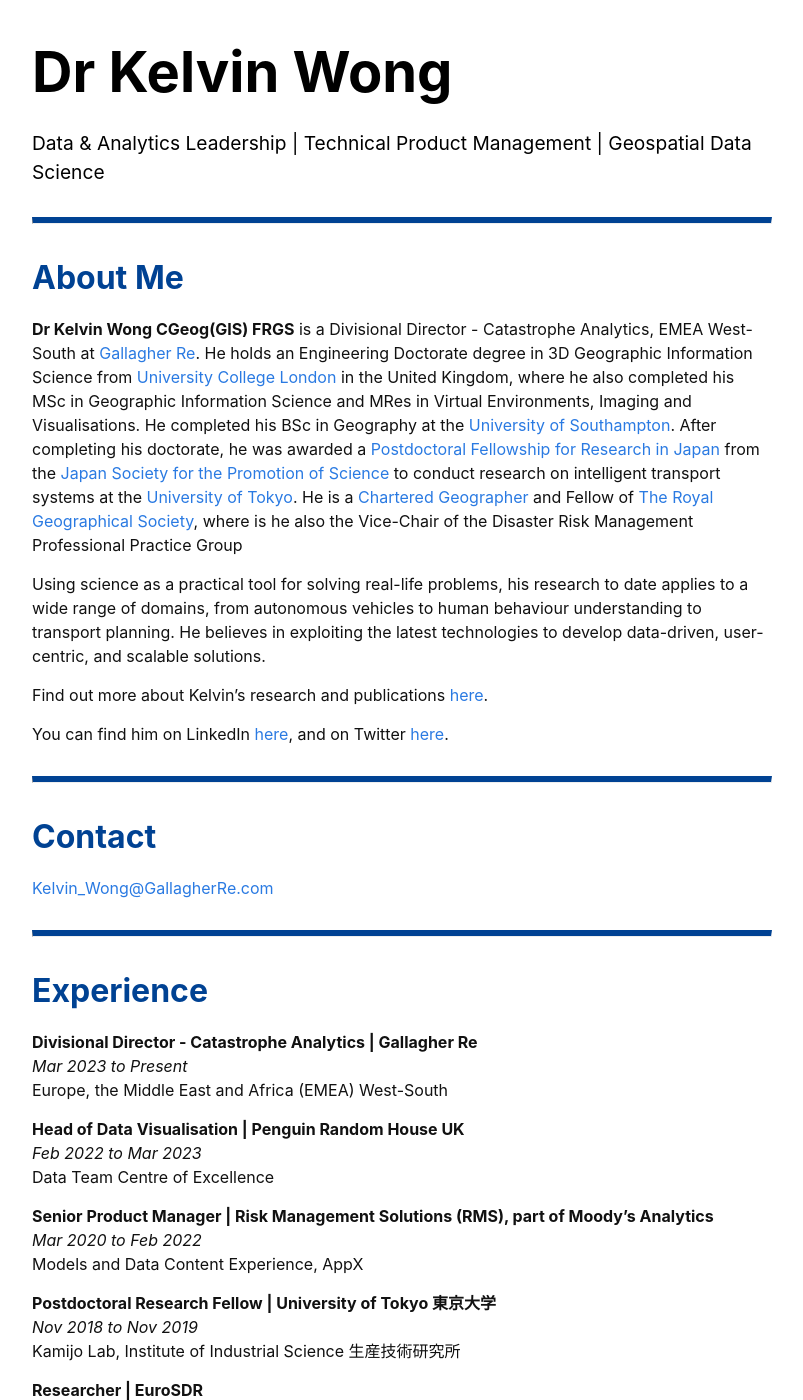
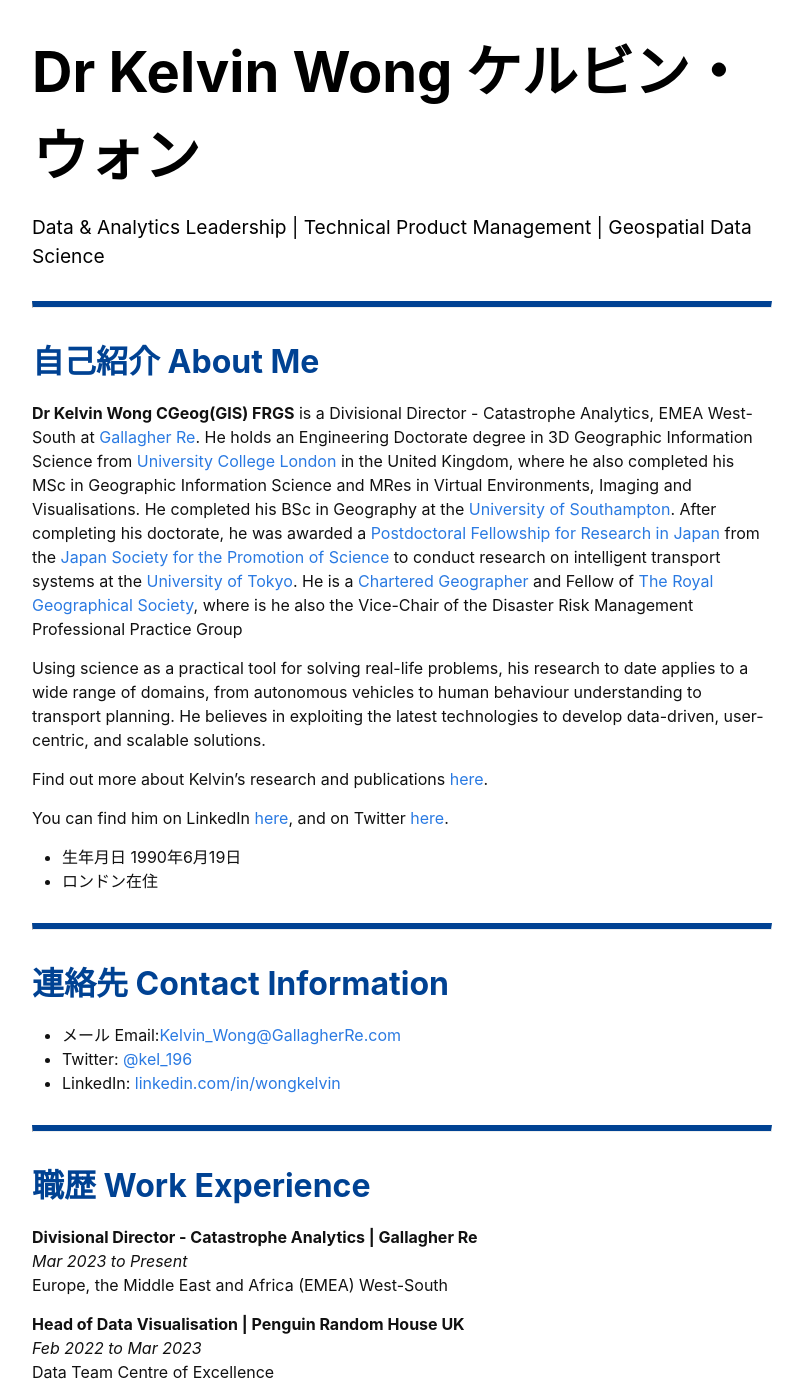
Before and after one commit to kel196/kel196.github.io, a Jekyll site: the page built from index.md, in a window 1280 px wide and 1400 px high. Shown: the whole window, without its empty margins (238-1041 px from the left). Built offline with Jekyll 4.4.1, drawn with Linux system fonts in a browser that asks for light colours; our own code applies the rules of GitHub Pages for plain Markdown files; some of the changed text lies outside the part shown.

Commit message:
Japanese text update

```diff
--- a/index.md
+++ b/index.md
@@ -1,10 +1,8 @@
-# Dr Kelvin Wong
-
+# Dr Kelvin Wong ケルビン・ウォン
 #### Data & Analytics Leadership | Technical Product Management | Geospatial Data Science
-
 ---
 
-## About Me
+## 自己紹介 About Me
 **Dr Kelvin Wong CGeog(GIS) FRGS** is a Divisional Director - Catastrophe Analytics, EMEA West-South at [Gallagher Re](https://www.ajg.com/gallagherre/). He holds an Engineering Doctorate degree in 3D Geographic Information Science from [University College London](https://www.ucl.ac.uk/) in the United Kingdom, where he also completed his MSc in Geographic Information Science and MRes in Virtual Environments, Imaging and Visualisations. He completed his BSc in Geography at the [University of Southampton](https://www.southampton.ac.uk/). After completing his doctorate, he was awarded a [Postdoctoral Fellowship for Research in Japan](https://www.jsps.go.jp/english/e-fellow/) from the [Japan Society for the Promotion of Science](https://www.jsps.go.jp/english/) to conduct research on intelligent transport systems at the [University of Tokyo](https://www.u-tokyo.ac.jp/en/). He is a [Chartered Geographer](https://www.rgs.org/professionals/chartered-geographer/) and Fellow of [The Royal Geographical Society](https://www.rgs.org/), where is he also the Vice-Chair of the Disaster Risk Management Professional Practice Group
 
 Using science as a practical tool for solving real-life problems, his research to date applies to a wide range of domains, from autonomous vehicles to human behaviour understanding to transport planning. He believes in exploiting the latest technologies to develop data-driven, user-centric, and scalable solutions.
@@ -13,12 +11,17 @@ Find out more about Kelvin's research and publications [here](#peer-reviewed-pub
 
 You can find him on LinkedIn [here](https://www.linkedin.com/in/wongkelvin), and on Twitter [here](https://twitter.com/kel_196).
 
----
-## Contact
-[Kelvin_Wong@GallagherRe.com](mailto:Kelvin_Wong@GallagherRe.com)
+- 生年月日 1990年6月19日
+- ロンドン在住
 
 ---
-## Experience
+## 連絡先 Contact Information
+- メール Email:[Kelvin_Wong@GallagherRe.com](mailto:Kelvin_Wong@GallagherRe.com)
+- Twitter: [@kel_196](https://www.linkedin.com/in/wongkelvin)
+- LinkedIn: [linkedin.com/in/wongkelvin](https://www.linkedin.com/in/wongkelvin)
+
+---
+## 職歴 Work Experience
 **Divisional Director - Catastrophe Analytics | Gallagher Re**<br />
 *Mar 2023 to Present*<br />
 Europe, the Middle East and Africa (EMEA) West-South<br />
@@ -60,7 +63,7 @@ Economic Value of 3D Geographic Information<br />
 Development, Transport and Infrastructure
 
 ---
-## Education
+## 学歴 Education
 **Engineering Doctorate | University College London, UK**<br />
 *Sep 2014 to Apr 2018*<br />
 3D Geographic Information Science, Department of Computer Science. In collaboration with Ordnance Survey.<br />
@@ -80,6 +83,10 @@ Department of Geography<br />
 **Bachelor of Science | University of Southampton, UK**<br />
 *Sep 2008 to Jul 2011*<br />
 2:1. Geography, Department of Geography<br />
+
+---
+## 経験・知識概要 Skills Overview
+
 
 ---
 ## Accreditations and Memberships
```
